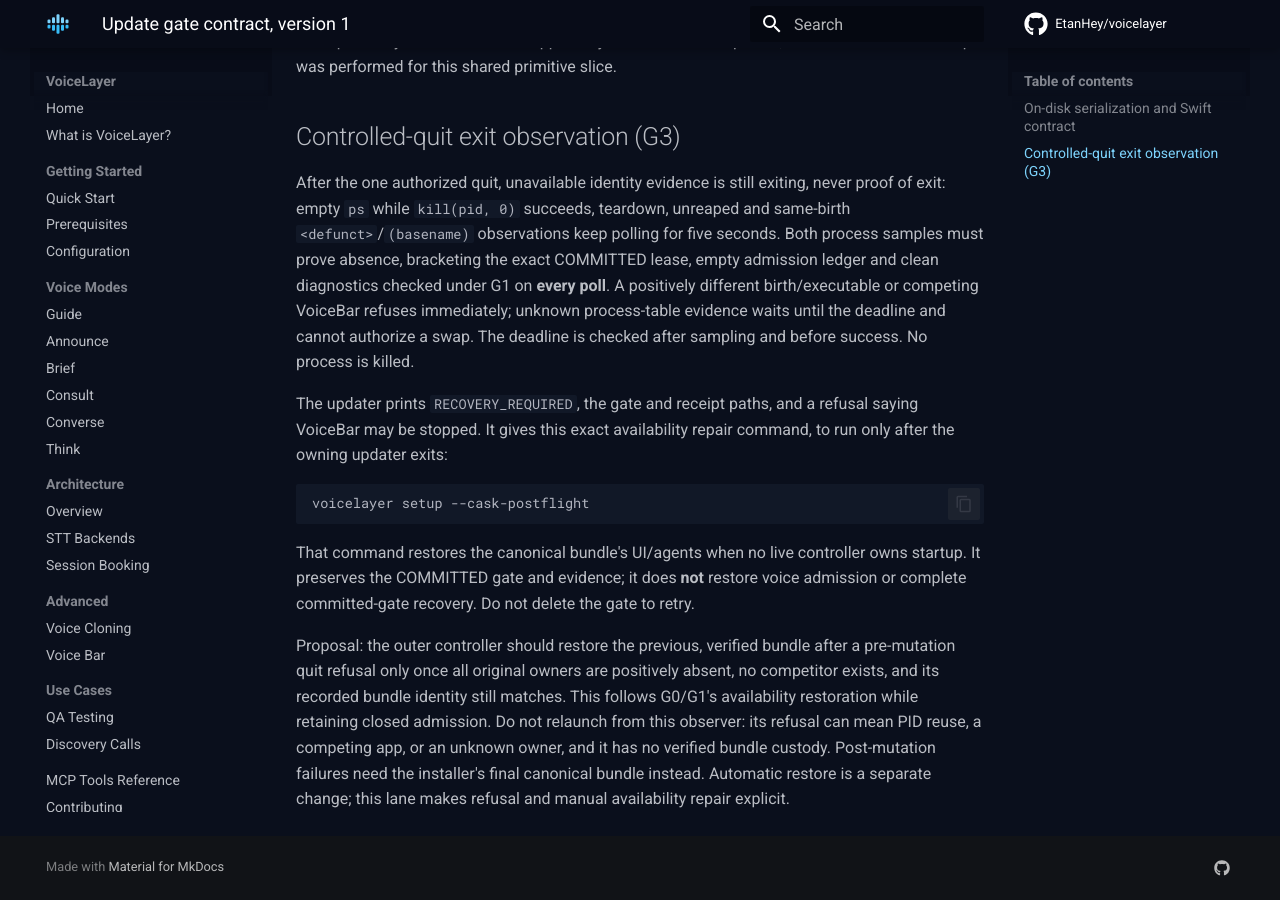
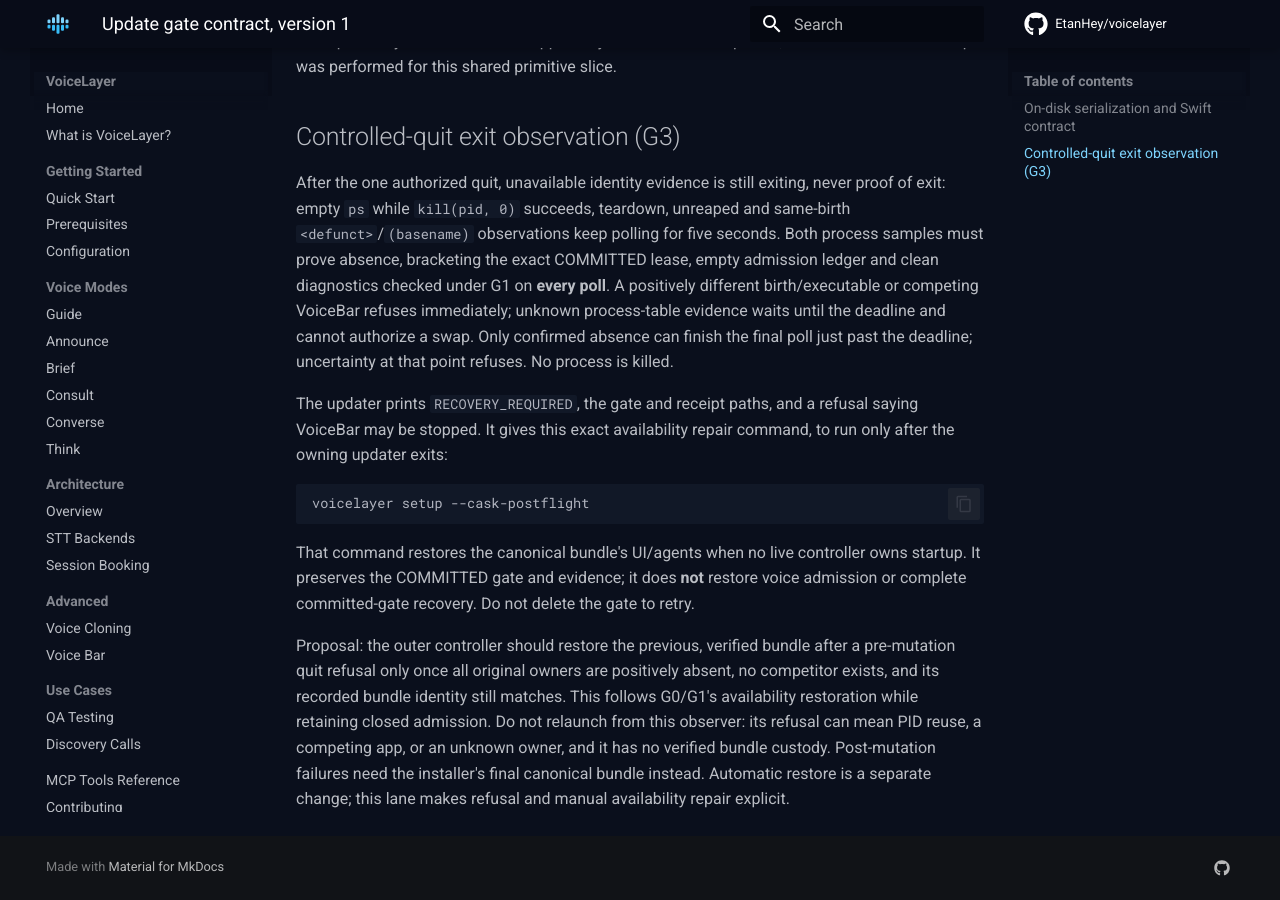
Before and after one commit to EtanHey/voicelayer, an MkDocs documentation site: the page built from docs/update-gate-contract.md, in a window 1280 px wide and 900 px high, scrolled down 2383 px. Built offline with MkDocs 1.6.1 and Material for MkDocs 9.7.7, drawn with Linux system fonts in a browser that asks for light colours; comment, search, counter and statistics services are not loaded.

Commit message:
fix(update): retain confirmed final-poll completion and repair model syntax
Co-Authored-By: gpt-6.1-sol <noreply@openai.com>

```diff
--- a/docs/update-gate-contract.md
+++ b/docs/update-gate-contract.md
@@ -106,7 +106,8 @@ Both process samples must prove absence, bracketing the exact COMMITTED lease,
 empty admission ledger and clean diagnostics checked under G1 on **every poll**.
 A positively different birth/executable or competing VoiceBar refuses immediately;
 unknown process-table evidence waits until the deadline and cannot authorize a swap.
-The deadline is checked after sampling and before success. No process is killed.
+Only confirmed absence can finish the final poll just past the deadline; uncertainty
+at that point refuses. No process is killed.
 
 The updater prints `RECOVERY_REQUIRED`, the gate and receipt paths, and a refusal
 saying VoiceBar may be stopped. It gives this exact availability repair command,
```
Also changed, not shown: docs/update-gate-installers.md (+2 -1 lines), 2 other files.
